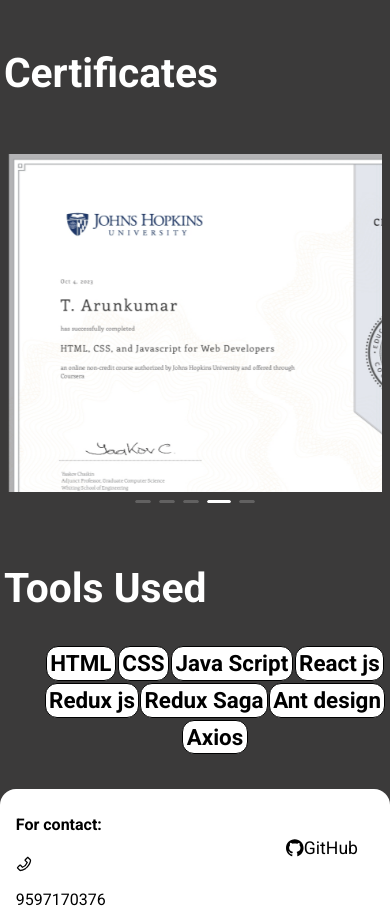
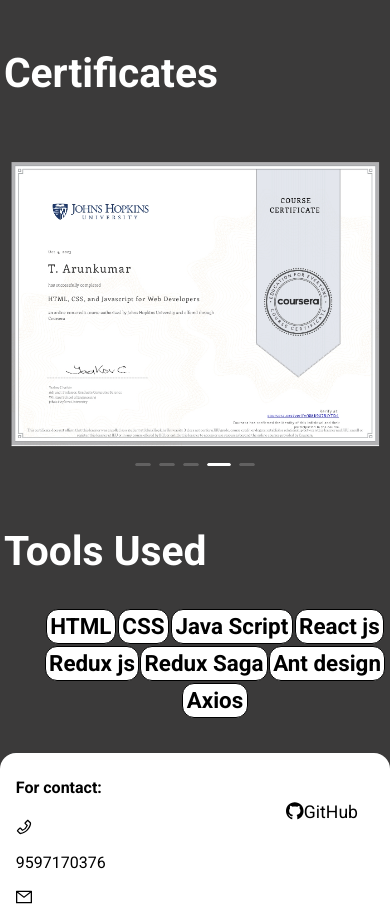
Before and after one commit to Arunkumarth/Portfolio2, a React (Create React App) app: page /#/ in a window 390 px wide. Shown: the part 2180-3091 px from the top of the page. Built offline with nearby package versions, Linux system fonts and the light colour scheme.

Commit message:
project change

```diff
--- a/src/components/cv.css
+++ b/src/components/cv.css
@@ -216,14 +216,14 @@
 		padding: 2% 1%;
 	}
 	.certificates-caro {
-		padding: 6% 1%;
+		padding: 7% 1%;
 	}
 	.caro-image {
-		margin: auto;
-	}
-	.certificate-container {
 		max-height: 40vh;
 		max-width: 100%;
 		margin: auto;
 	}
+	.certificate-container {
+		padding: 1%;
+	}
 }
```
